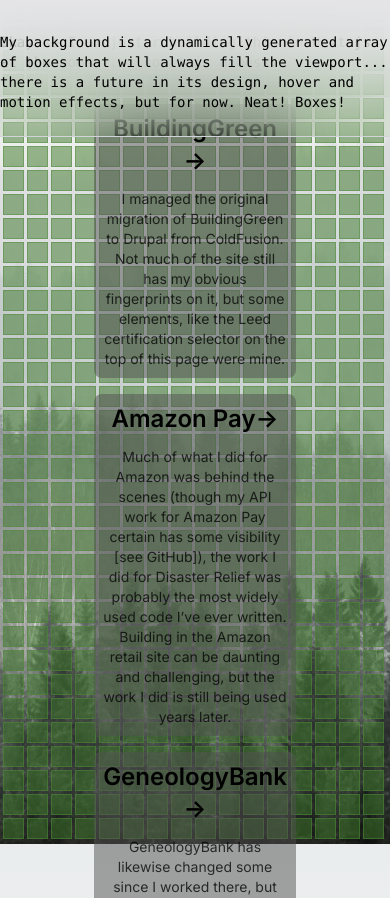
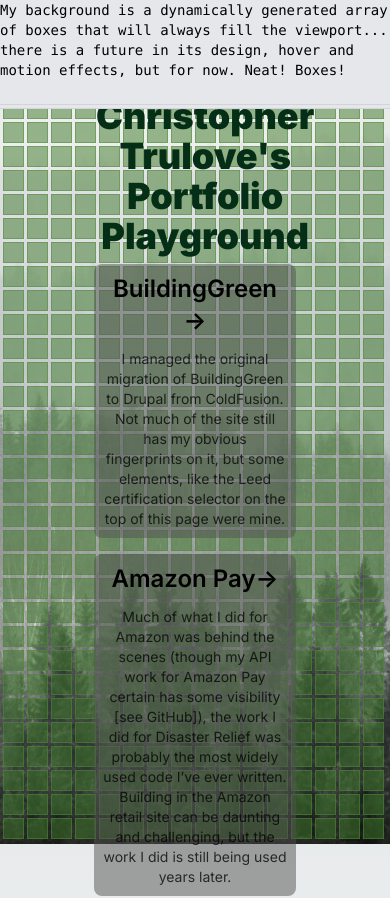
Before and after one commit to OhkaBaka/code.trulove, a Next.js app: page / in a window 390 px wide. Shown: the top 898 px of the page. Built offline with nearby package versions, Linux system fonts and the light colour scheme.

Commit message:
needed a title... now it needs a BETTER title

```diff
--- a/src/app/page.tsx
+++ b/src/app/page.tsx
@@ -6,18 +6,24 @@ export default function Home() {
     <Bax bgSrc={"/images/bg.jpg"} />
     <main className="flex min-h-screen flex-col items-center justify-between p-24">
       <div className="z-10 w-full max-w-5xl items-center justify-between font-mono text-sm lg:flex">
-      <p className="fixed left-0 top-0 flex w-full justify-center border-b border-gray-300 bg-gradient-to-b from-zinc-200 pb-6 pt-8 backdrop-blur-2xl dark:border-neutral-800 dark:bg-zinc-800/30 dark:from-inherit lg:static lg:w-auto  lg:rounded-xl lg:border lg:bg-gray-200 lg:p-4 lg:dark:bg-zinc-800/30">
+        <p className="fixed left-0 top-0 flex w-full justify-center border-b border-gray-300 p-6 text-black backdrop-blur-2xl lg:static lg:w-auto  lg:rounded-xl lg:border bg-gray-200 lg:p-4">
           Okay so I am just rebuilding this in Next.js at the moment... so it is a mess.
         </p>
-        <p className="fixed left-0 top-0 flex w-full justify-center border-b border-gray-300 bg-gradient-to-b from-zinc-200 pb-6 pt-8 backdrop-blur-2xl dark:border-neutral-800 dark:bg-zinc-800/30 dark:from-inherit lg:static lg:w-auto  lg:rounded-xl lg:border lg:bg-gray-200 lg:p-4 lg:dark:bg-zinc-800/30">
+        <p className="fixed left-0 top-0 flex w-full justify-center border-b border-gray-300 pb-6 text-black backdrop-blur-2xl lg:static lg:w-auto  lg:rounded-xl lg:border bg-gray-200 lg:p-4">
           My background is a dynamically generated array of boxes that will always fill the viewport... there is a future in its design, hover and motion effects, but for now. Neat! Boxes!
         </p>
+      </div>
+
+      <div className="mt-0 grid text-center lg:mb-0 lg:w-full lg:max-w-5xl lg:grid-cols-4 lg:text-center w-full font-black text-4xl text-green-950">
+        <h1 className="w-full col-span-4">
+          Christopher Trulove's Portfolio Playground
+        </h1>
       </div>
 
       <div className="mb-32 grid text-center lg:mb-0 lg:w-full lg:max-w-5xl lg:grid-cols-4 lg:text-left">
         <a
           href="https://leeduser.buildinggreen.com/credit/NC-v4.1/IPc1"
-          className="group rounded-lg border border-transparent p-2 m-2 transition-colors bg-neutral-600/50 hover:border-gray-150 hover:bg-gray-50 hover:dark:border-neutral-700 hover:dark:bg-neutral-800/30"
+          className="group rounded-lg border border-transparent p-2 m-2 transition-colors bg-neutral-600/50 hover:border-gray-150 hover:bg-gray-50/30 hover:text-green-950"
           target="_blank"
           rel="noopener noreferrer"
         >
@@ -34,7 +40,7 @@ export default function Home() {
 
         <a
           href="https://www.amazon.com/b?ie=UTF8&node=18014079011"
-          className="group rounded-lg border border-transparent p-2 m-2 transition-colors bg-neutral-600/50 hover:border-gray-150 hover:bg-gray-50 hover:dark:border-neutral-700 hover:dark:bg-neutral-800/30"
+          className="group rounded-lg border border-transparent p-2 m-2 transition-colors bg-neutral-600/50 hover:border-gray-150 hover:bg-gray-50/30 hover:text-green-950"
           target="_blank"
           rel="noopener noreferrer"
         >
@@ -51,7 +57,7 @@ export default function Home() {
 
         <a
           href="https://www.genealogybank.com/explore/newspapers/all/usa/washington?pq=1&prebuy=no&intver=&CCPRODCODE=&s_trackval=&s_referrer=&s_siteloc=&kbid=69919"
-          className="group rounded-lg border border-transparent p-2 m-2 transition-colors bg-neutral-600/50 hover:border-gray-150 hover:bg-gray-50 hover:dark:border-neutral-700 hover:dark:bg-neutral-800/30"
+          className="group rounded-lg border border-transparent p-2 m-2 transition-colors bg-neutral-600/50 hover:border-gray-150 hover:bg-gray-50/30 hover:text-green-950"
           target="_blank"
           rel="noopener noreferrer"
         >
@@ -68,7 +74,7 @@ export default function Home() {
 
         <a
           href="https://jsfiddle.net/OhkaBaka/04hn1nvu/5/"
-          className="group rounded-lg border border-transparent p-2 m-2 transition-colors bg-neutral-600/50 hover:border-gray-150 hover:bg-gray-50 hover:dark:border-neutral-700 hover:dark:bg-neutral-800/30"
+          className="group rounded-lg border border-transparent p-2 m-2 transition-colors bg-neutral-600/50 hover:border-gray-150 hover:bg-gray-50/30 hover:text-green-950"
           target="_blank"
           rel="noopener noreferrer"
         >
@@ -85,7 +91,7 @@ export default function Home() {
 
         <a
           href="https://jsfiddle.net/OhkaBaka/e60Ld4vn/63/"
-          className="group rounded-lg border border-transparent p-2 m-2 transition-colors bg-neutral-600/50 hover:border-gray-150 hover:bg-gray-50 hover:dark:border-neutral-700 hover:dark:bg-neutral-800/30"
+          className="group rounded-lg border border-transparent p-2 m-2 transition-colors bg-neutral-600/50 hover:border-gray-150 hover:bg-gray-50/30 hover:text-green-950"
           target="_blank"
           rel="noopener noreferrer"
         >
@@ -102,7 +108,7 @@ export default function Home() {
 
         <a
           href="https://github.com/OhkaBaka"
-          className="group rounded-lg border border-transparent p-2 m-2 transition-colors bg-neutral-600/50 hover:border-gray-150 hover:bg-gray-50 hover:dark:border-neutral-700 hover:dark:bg-neutral-800/30"
+          className="group rounded-lg border border-transparent p-2 m-2 transition-colors bg-neutral-600/50 hover:border-gray-150 hover:bg-gray-50/30 hover:text-green-950"
           target="_blank"
           rel="noopener noreferrer"
         >
```
